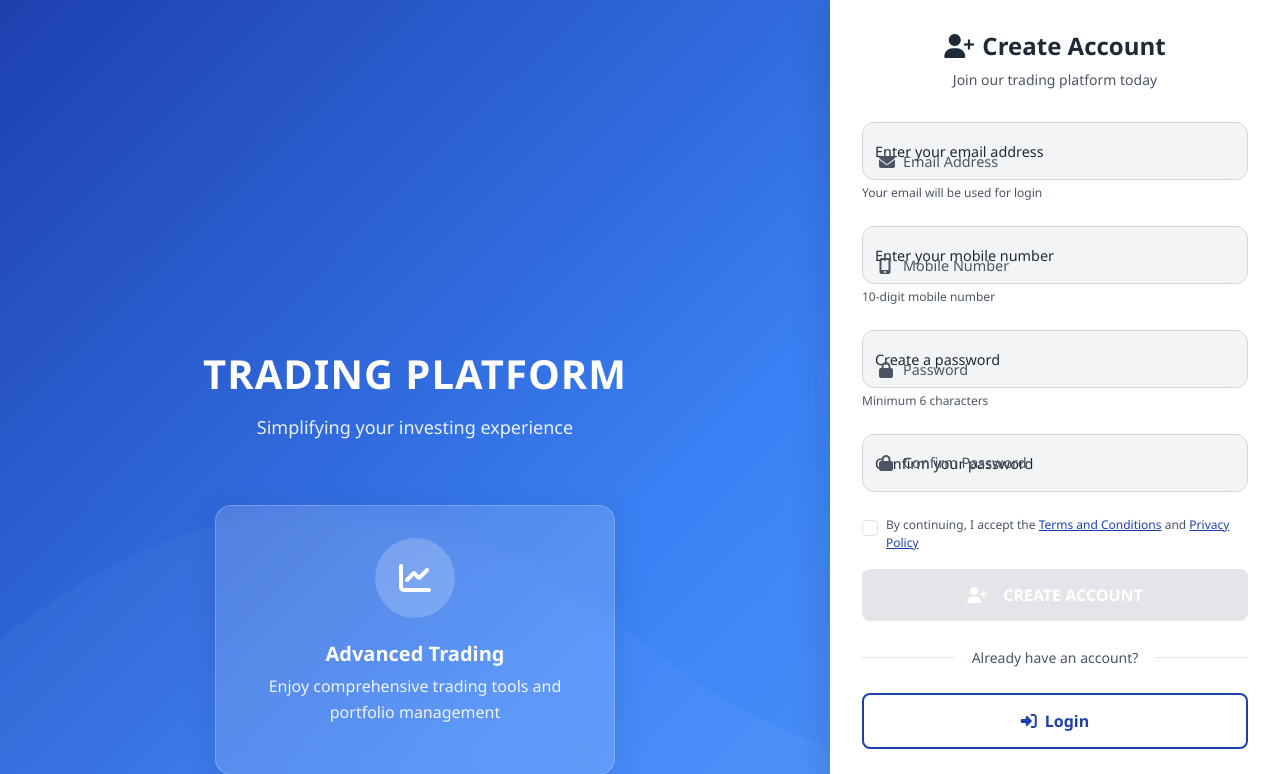
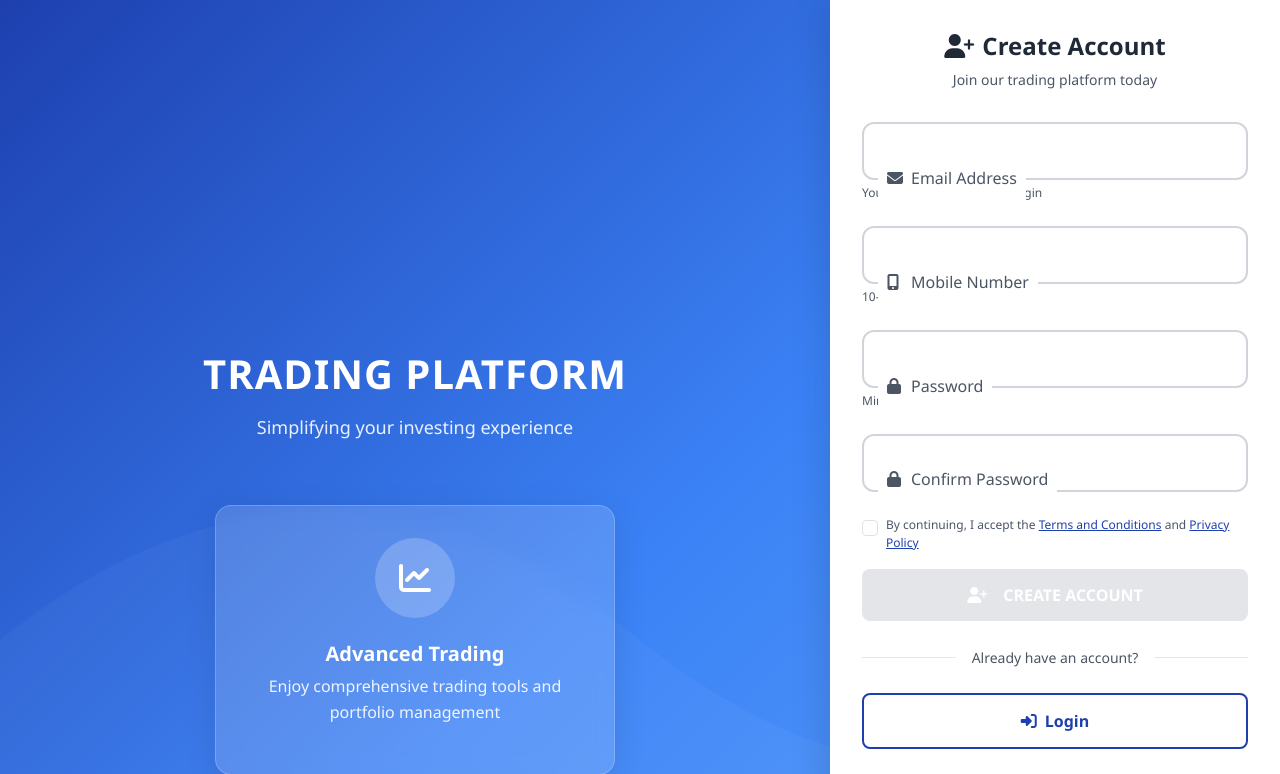
Before and after one commit to dhananjay-shahane/KotakNeoTrade, a Flask app: page /register in a window 1280 px wide. Shown: the top 774 px of the page. Run offline with Flask 3, Linux system fonts and the light colour scheme; parts of the project's set-up code (start-up, migrations or seed data) failed here and were passed over.

Commit message:
Assistant checkpoint: Improved input styling and fixed autofill issues
Assistant generated file changes:
- static/css/auth.css: Improve input field styling and fix floating label behavior, Fix autofill styling and improve input appearance
- templates/auth/login.html: Update login form inputs with better placeholder text
- templates/auth/register.html: Update register form inputs with better placeholder text and autocomplete

---

User prompt:

can change only input ui styling it is not good

Replit-Commit-Author: Assistant
Replit-Commit-Session-Id: b0cfbf2d-a6e5-43b1-bee7-18906407d6cd

```diff
--- a/static/css/auth.css
+++ b/static/css/auth.css
@@ -155,16 +155,23 @@ body, html {
     position: relative;
 }
 
+.form-floating {
+    position: relative;
+    margin-bottom: 1.5rem;
+}
+
 .form-control {
     width: 100%;
-    padding: 1rem 1rem 1rem 3rem;
-    border: 1px solid var(--gray-300);
+    padding: 1rem 1rem 1rem 1rem;
+    border: 2px solid var(--gray-300);
     border-radius: 12px;
     font-size: 1rem;
-    background: var(--gray-100) !important;
+    background: white !important;
     color: var(--gray-800) !important;
     transition: all 0.3s ease;
-    height: 60px;
+    height: 56px;
+    position: relative;
+    z-index: 1;
 }
 
 .form-control:focus {
@@ -176,30 +183,25 @@ body, html {
 }
 
 .form-control::placeholder {
-    color: var(--gray-500) !important;
-    font-size: 0.9rem;
-}
-
-.form-floating {
-    position: relative;
-    margin-bottom: 1.5rem;
+    color: transparent !important;
 }
 
 .form-floating label {
     position: absolute;
-    top: 50%;
+    top: 1rem;
     left: 1rem;
     color: var(--gray-600);
-    font-size: 0.9rem;
+    font-size: 1rem;
     pointer-events: none;
     transition: all 0.3s ease;
-    background: transparent;
-    padding: 0;
+    background: white;
+    padding: 0 0.5rem;
     z-index: 2;
-    transform: translateY(-50%);
+    transform-origin: left center;
     display: flex;
     align-items: center;
     gap: 0.5rem;
+    line-height: 1;
 }
 
 .form-control:focus + label,
--- a/templates/auth/login.html
+++ b/templates/auth/login.html
@@ -26,13 +26,13 @@
         <form method="POST" action="{{ url_for('login') }}" id="loginForm">
             <div class="form-floating">
                 <input type="email" class="form-control" id="email" name="email"
-                       placeholder="Enter your email address" required>
+                       placeholder=" " required autocomplete="email">
                 <label for="email"><i class="fas fa-envelope"></i>Email Address</label>
             </div>
 
             <div class="form-floating">
                 <input type="password" class="form-control" id="password" name="password"
-                       placeholder="Enter your password" required>
+                       placeholder=" " required autocomplete="current-password">
                 <label for="password"><i class="fas fa-lock"></i>Password</label>
             </div>
 
--- a/templates/auth/register.html
+++ b/templates/auth/register.html
@@ -26,28 +26,28 @@
         <form method="POST" action="{{ url_for('register') }}" id="registerForm">
             <div class="form-floating">
                 <input type="email" class="form-control" id="email" name="email"
-                       placeholder="Enter your email address" required>
+                       placeholder=" " required autocomplete="email">
                 <label for="email"><i class="fas fa-envelope"></i>Email Address</label>
                 <div class="form-text">Your email will be used for login</div>
             </div>
 
             <div class="form-floating">
                 <input type="tel" class="form-control" id="mobile" name="mobile"
-                       placeholder="Enter your mobile number" required pattern="[0-9]{10}" maxlength="10">
+                       placeholder=" " required pattern="[0-9]{10}" maxlength="10" autocomplete="tel">
                 <label for="mobile"><i class="fas fa-mobile-alt"></i>Mobile Number</label>
                 <div class="form-text">10-digit mobile number</div>
             </div>
 
             <div class="form-floating">
                 <input type="password" class="form-control" id="password" name="password"
-                       placeholder="Create a password" required minlength="6">
+                       placeholder=" " required minlength="6" autocomplete="new-password">
                 <label for="password"><i class="fas fa-lock"></i>Password</label>
                 <div class="form-text">Minimum 6 characters</div>
             </div>
 
             <div class="form-floating">
                 <input type="password" class="form-control" id="confirm_password" name="confirm_password"
-                       placeholder="Confirm your password" required>
+                       placeholder=" " required autocomplete="new-password">
                 <label for="confirm_password"><i class="fas fa-lock"></i>Confirm Password</label>
                 <div id="passwordMatch" class="form-text"></div>
             </div>
```
Also changed, not shown: other parts of static/css/auth.css (+19 -5 lines).
